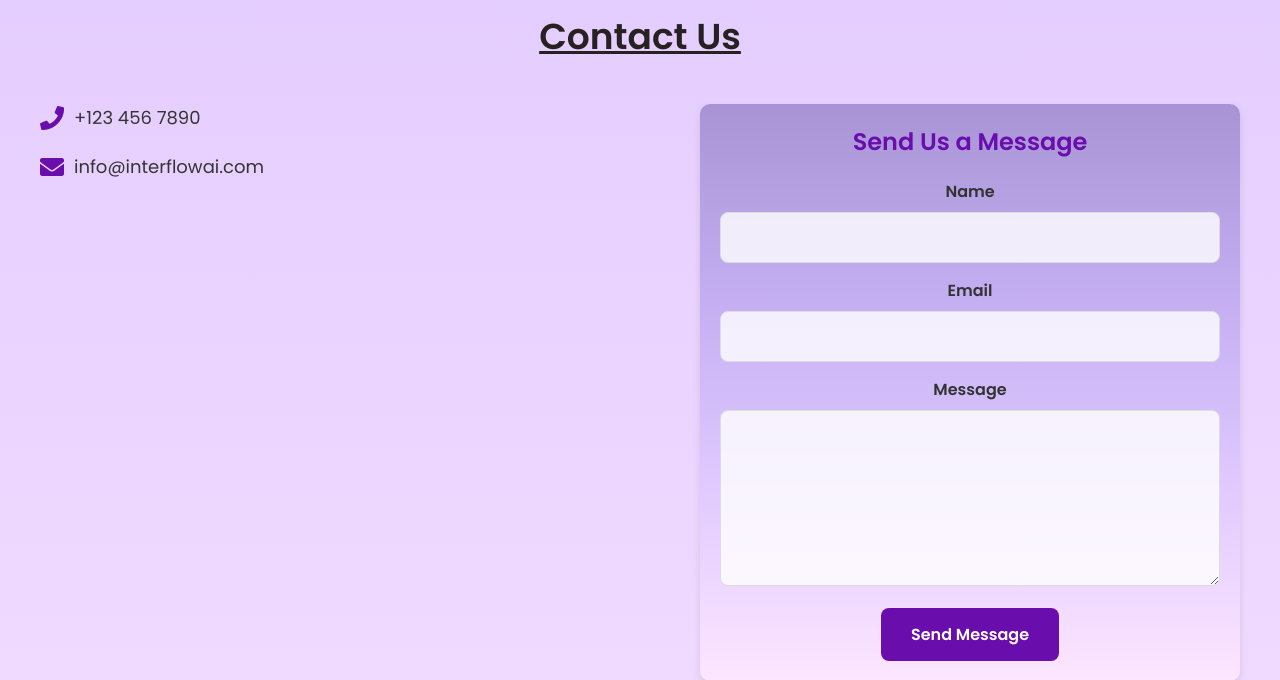
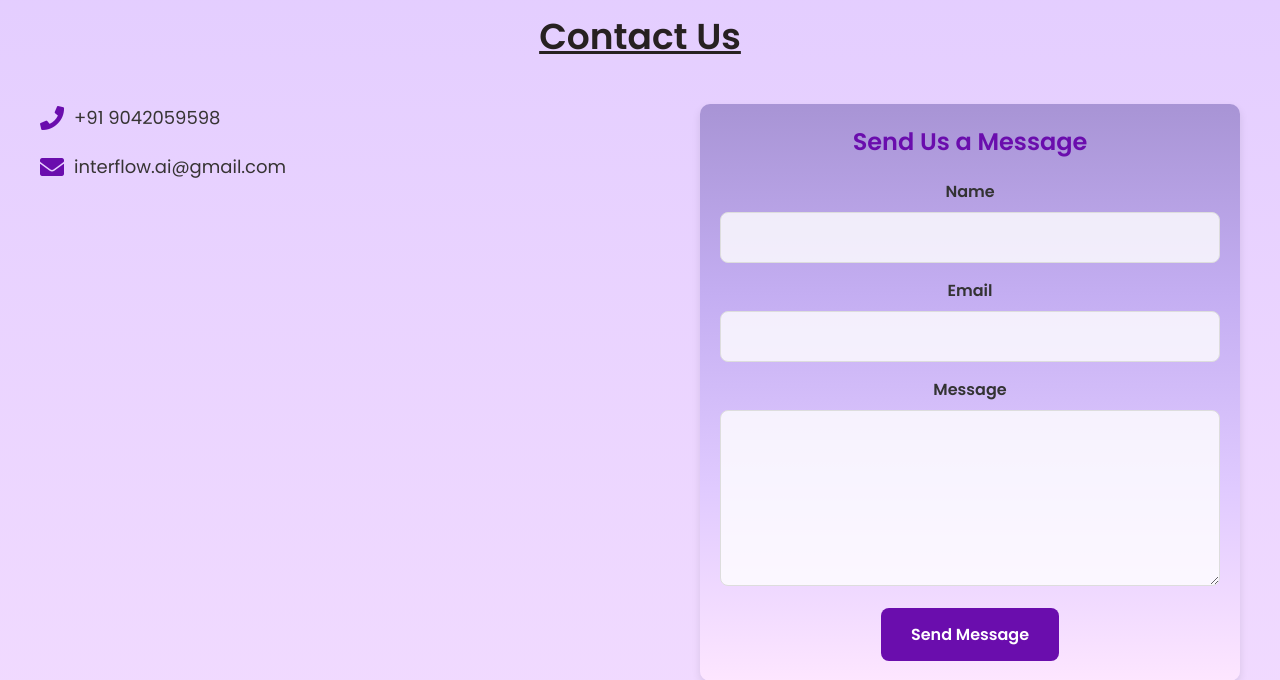
Before and after one commit to SurajeeKumar22aib47/interflow_ai_port, a Django app: page / in a window 1280 px wide. Shown: the part 3400-4080 px from the top of the page. Run offline with Django 5.2, Linux system fonts and the light colour scheme.

Commit message:
simple update

```diff
--- a/port/template/home.html
+++ b/port/template/home.html
@@ -733,6 +733,7 @@ nav ul li a.active {
             <p>Custom machine learning models for solving complex business problems and extracting insights from data.</p>
 
         </div>
+
     </div>
 
 
@@ -766,11 +767,11 @@ nav ul li a.active {
                 <div class="contact-info">
                     <div class="contact-item">
                         <button><i class="fas fa-phone"></i></button>
-                        <p>+123 456 7890</p>
+                        <p>+91 9042059598</p>
                     </div>
                     <div class="contact-item">
                         <button><i class="fas fa-envelope"></i></button>
-                        <p>info@interflowai.com</p>
+                        <p>interflow.ai@gmail.com</p>
                     </div>
                 </div>
 
```
